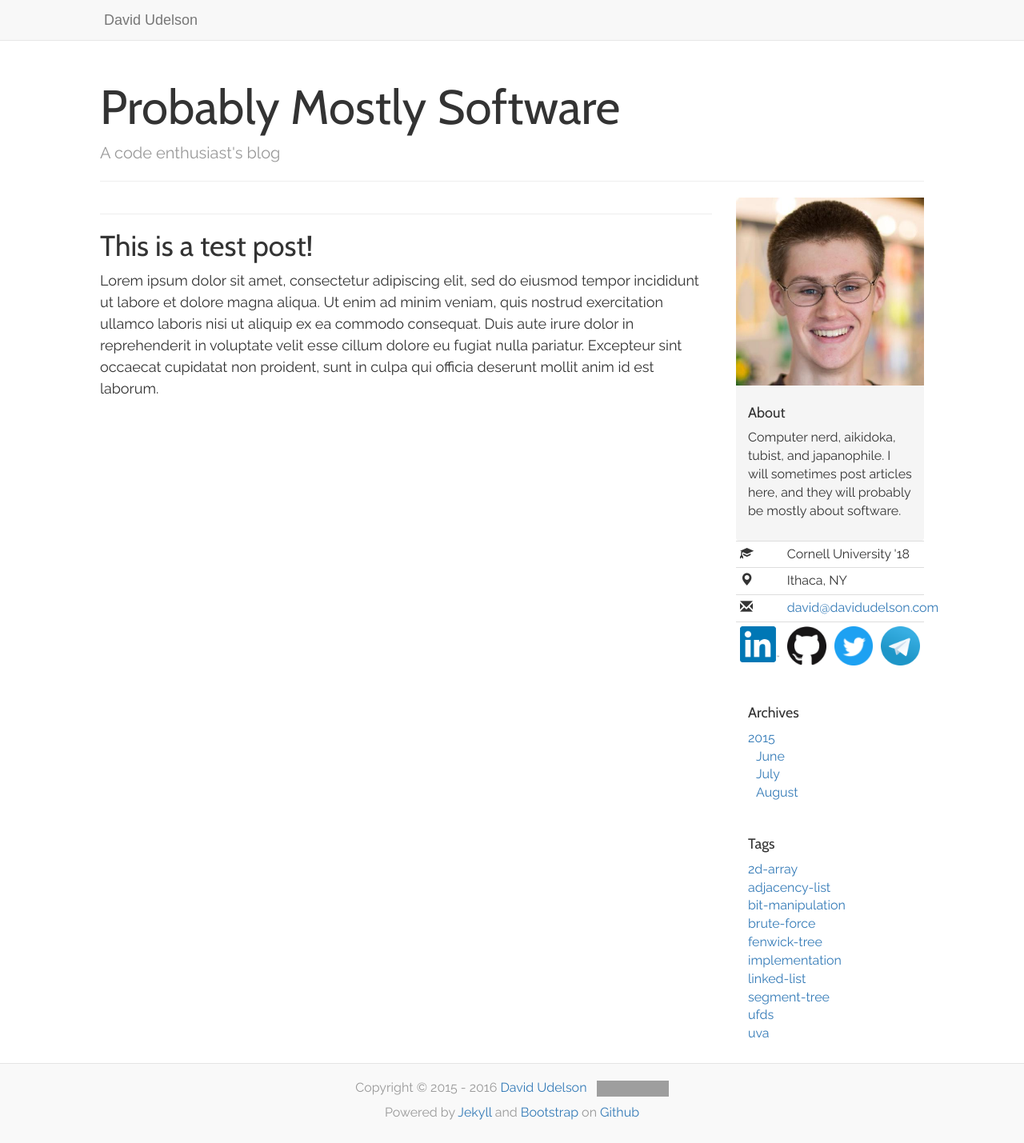
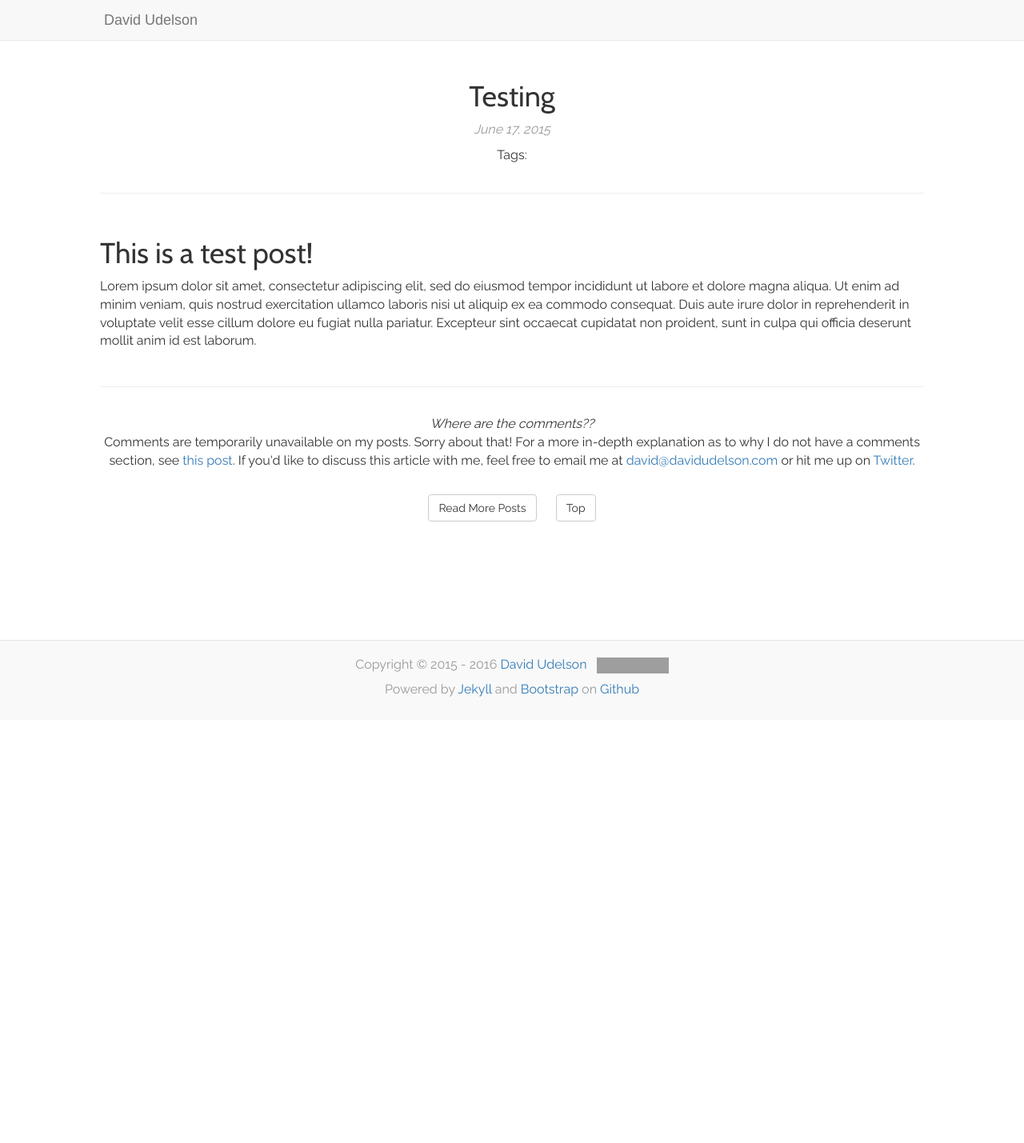
Before and after one commit to dudelson/website, a Jekyll site: the page built from _posts/2015-06-17-test-post.md, in a window 1280 px wide. Shown: the whole page at 80% size. Built offline with Jekyll 4.4.1, drawn with Linux system fonts in a browser that asks for light colours; nearby versions of some CDN libraries; after the commit the page ends 900 px from its top, so only the background shows below that; grey boxes are pictures that could not be loaded.

Commit message:
New blog post layout
The new layout dedicates the entire viewport to the article. I also
fixed an issue with some buttons not displaying correctly, which was a
holdover from when I was using Bootstrap 4 alpha.

```diff
--- a/_includes/post_pagination.html
+++ b/_includes/post_pagination.html
@@ -1,15 +1,15 @@
 <nav class="blog-pagination">
   {% if paginator.previous_page %}
     {% if paginator.previous_page == 1 %}
-        <a class="btn btn-outline-primary" href="{{site.baseurl}}/blog">Newer</a>
+        <a class="btn btn-default" href="{{site.baseurl}}/blog">Newer</a>
     {% else %}
-        <a class="btn btn-outline-primary" href="{{site.baseurl}}/blog/page{{ paginator.previous_page }}/">Newer</a>
+        <a class="btn btn-default" href="{{site.baseurl}}/blog/page{{ paginator.previous_page }}/">Newer</a>
     {% endif %}
  {% else %}
     <a class="btn btn-outline-secondary disabled" href="#">Newer</a>
   {% endif %}
   {% if paginator.next_page %}
-  <a class="btn pull-xs-right btn-outline-primary" href="{{site.baseurl}}/blog/page{{ paginator.next_page }}/">Older</a>
+  <a class="btn pull-xs-right btn-default" href="{{site.baseurl}}/blog/page{{ paginator.next_page }}/">Older</a>
   {% else %}
   <a class="btn pull-xs-right btn-outline-secondary disabled" href="#">Older</a>
   {% endif %}
--- a/_layouts/post.html
+++ b/_layouts/post.html
@@ -1,5 +1,52 @@
----
-layout: blog
----
-<hr/>
-{{ content }}
+<!DOCTYPE html>
+<html lang="en">
+{% include head.html %}
+<body>
+    <div id="thingy" >
+        <div class="desktop-only">
+            {% include desktop_navbar.html %}
+        </div>
+        <div class="mobile-only">
+            {% include mobile_navbar.html %}
+        </div>
+        <div id="body" class="container">
+            <div id="row">
+                <div id="col-xs-12 col-md-8">
+                    <div id="post-header">
+                        <h1>{{ page.title }}</h1>
+                        <time>{{ page.date | date: "%B %-d, %Y" }}</time><br/>
+                        <div id="post-tags"> Tags:
+                            {% for tag in page.tags %}
+                                <a href="/blog/tags/{{ tag }}">{{ tag }}</a>
+                            {% endfor %}
+                        </div>
+                    </div>
+                    <hr/>
+                    <div id="post-content">{{ content }}</div>
+                    <hr/>
+                    <div id="post-comments">
+                        <i>Where are the comments??</i>
+                        <p>
+                            Comments are temporarily unavailable on my posts.
+                            Sorry about that! For a more in-depth explanation as
+                            to why I do not have a comments section, see
+                            <a href="/blog/2017/01/08/where-are-the-comments/">this post</a>.
+                            If you'd like to discuss this article with me, feel
+                            free to email me at
+                            {% include email_obfuscator.html %}
+                            or hit me up on
+                            <a href="https://twitter.com/dudelson/">Twitter</a>.
+                        </p>
+                   </div>
+                   <div id="post-buttons">
+                       <a class="btn btn-default" href="/blog/">Read More Posts</a>
+                       <a class="btn btn-default" href="#post-header">Top</a>
+                   </div>
+                </div>
+            </div>
+        </div>
+        {% include footer.html %}
+    </div>
+    {% include js.html %}
+</body>
+</html>
```
